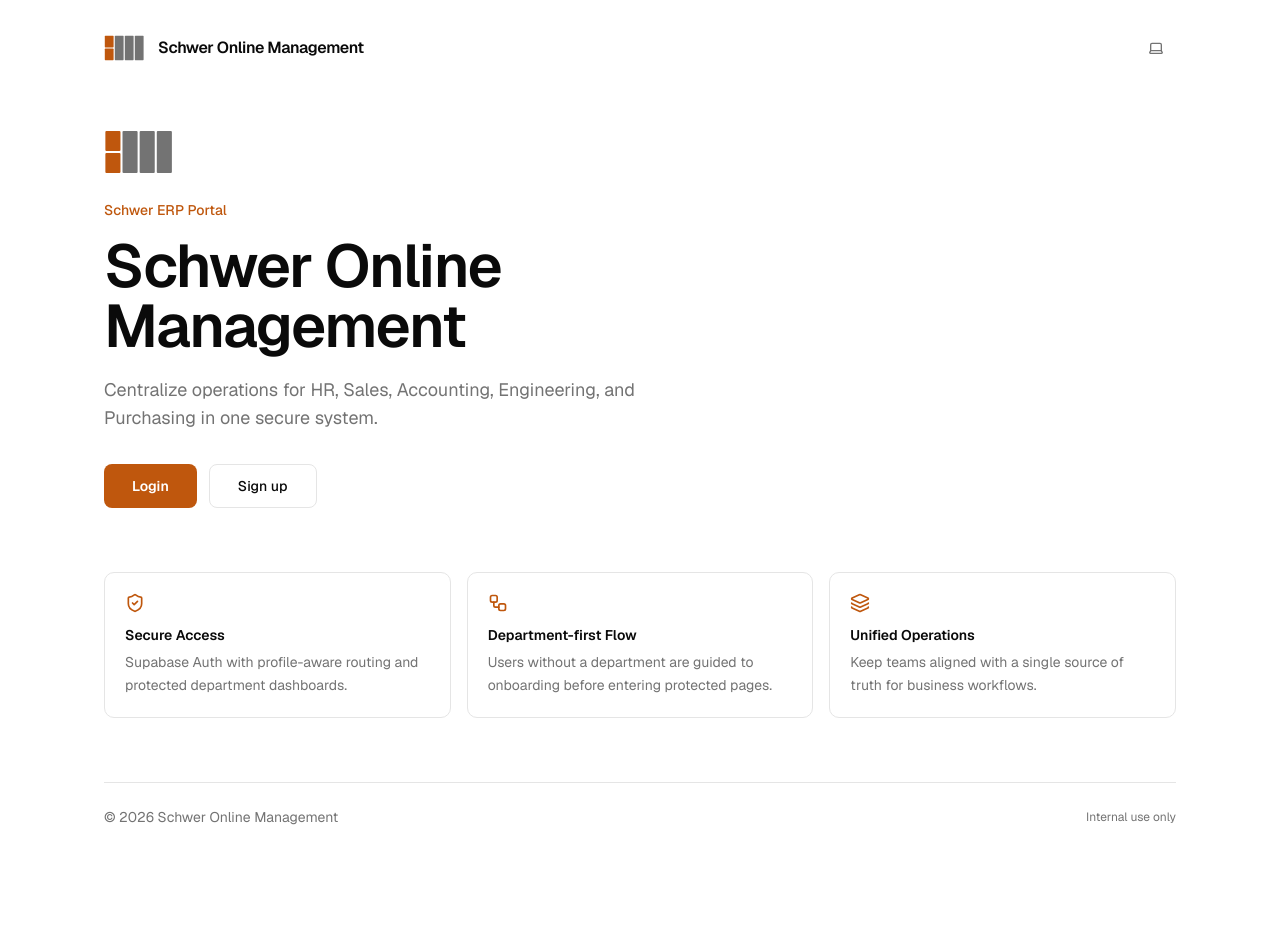
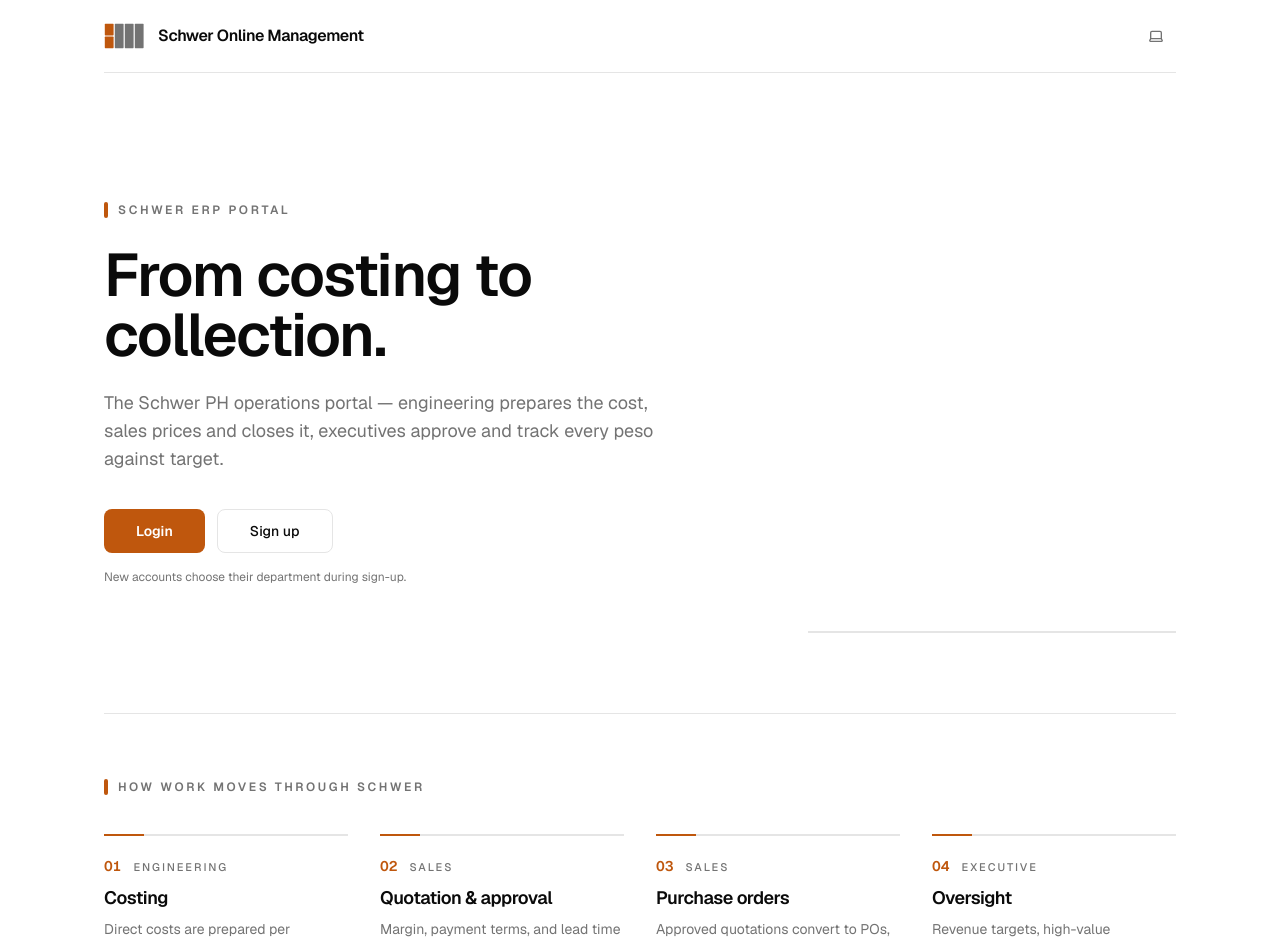
Before and after one commit to Pykeeboi27/schwer-web, a Next.js app: page / in a window 1280 px wide. Shown: the top 945 px of the page. Before the commit the page ends 883 px from the top, so only its background shows below. Built offline with nearby package versions, Linux system fonts and the light colour scheme; no server answers.

Commit message:
Improved front page and auth pages

```diff
--- a/app/page.tsx
+++ b/app/page.tsx
@@ -1,94 +1,180 @@
 import { ThemeSwitcher } from "@/components/theme-switcher";
 import { SchwerLogo } from "@/components/schwer-logo";
-import { Layers, ShieldCheck, Workflow } from "lucide-react";
 import Link from "next/link";
 
-const FEATURES = [
+/**
+ * The landing page renders the company's actual pipeline, not generic feature
+ * copy: engineering costs it, sales prices and closes it, executives approve
+ * and track it. The hero's beam wall is the logo's bar motif at architectural
+ * scale — the same vocabulary as BeamTick and PageHeader inside the app.
+ */
+const PIPELINE = [
   {
-    icon: ShieldCheck,
-    title: "Secure Access",
+    step: "01",
+    department: "Engineering",
+    title: "Costing",
     description:
-      "Supabase Auth with profile-aware routing and protected department dashboards.",
+      "Direct costs are prepared per quotation and submitted for executive costing approval.",
   },
   {
-    icon: Workflow,
-    title: "Department-first Flow",
+    step: "02",
+    department: "Sales",
+    title: "Quotation & approval",
     description:
-      "Users without a department are guided to onboarding before entering protected pages.",
+      "Margin, payment terms, and lead time are added, then routed through the approval chain.",
   },
   {
-    icon: Layers,
-    title: "Unified Operations",
+    step: "03",
+    department: "Sales",
+    title: "Purchase orders",
     description:
-      "Keep teams aligned with a single source of truth for business workflows.",
+      "Approved quotations convert to POs, with every collection tracked against the total.",
   },
+  {
+    step: "04",
+    department: "Executive",
+    title: "Oversight",
+    description:
+      "Revenue targets, high-value approvals, and company-wide performance in one view.",
+  },
+];
+
+const BEAM_WALL = [
+  { label: "Engineering", height: "52%" },
+  { label: "Sales", height: "66%" },
+  { label: "Purchase Orders", height: "80%" },
+  { label: "Executive", height: "94%" },
 ];
 
 export default function Home() {
   return (
-    <main className="min-h-screen bg-background text-foreground">
-      <div className="mx-auto flex min-h-screen w-full max-w-6xl flex-col px-6 py-8 md:px-10">
+    <main className="min-h-svh bg-background text-foreground">
+      <div className="mx-auto flex min-h-svh w-full max-w-6xl flex-col px-6 md:px-10">
         {/* Header */}
-        <header className="flex items-center justify-between">
+        <header className="flex items-center justify-between border-b py-5">
           <Link
             href="/"
-            className="inline-flex items-center gap-3 text-base font-semibold tracking-tight transition-opacity hover:opacity-80"
+            className="inline-flex items-center gap-3 transition-opacity hover:opacity-80"
           >
             <SchwerLogo className="h-7" />
-            <span className="hidden sm:inline">Schwer Online Management</span>
+            <span className="text-sm font-semibold tracking-tight sm:text-base">
+              Schwer Online Management
+            </span>
           </Link>
           <ThemeSwitcher />
         </header>
 
         {/* Hero */}
-        <section className="flex flex-1 flex-col items-start justify-center py-16">
-          <div className="flex items-center gap-3 mb-6">
-            <SchwerLogo className="h-12" />
-          </div>
+        <section className="grid flex-1 items-center gap-12 py-14 md:py-20 lg:grid-cols-[minmax(0,1fr)_auto] lg:gap-16">
+          <div>
+            <p className="inline-flex items-center gap-2.5 text-xs font-semibold uppercase tracking-[0.22em] text-muted-foreground">
+              <span className="h-4 w-1 rounded-full bg-primary" aria-hidden="true" />
+              Schwer ERP Portal
+            </p>
 
-          <span className="text-sm font-medium text-primary">Schwer ERP Portal</span>
-
-          <h1 className="mt-4 max-w-3xl text-4xl font-semibold leading-tight tracking-tight sm:text-5xl md:text-6xl">
-            Schwer Online
-            <br className="hidden sm:block" /> Management
+            <h1 className="mt-5 max-w-2xl text-4xl font-semibold leading-[1.05] tracking-tight sm:text-5xl md:text-6xl">
+              From costing to collection.
             </h1>
 
-          <p className="mt-5 max-w-xl text-base leading-relaxed text-muted-foreground sm:text-lg">
-            Centralize operations for HR, Sales, Accounting, Engineering, and Purchasing
-            in one secure system.
+            <p className="mt-6 max-w-xl text-base leading-relaxed text-muted-foreground sm:text-lg">
+              The Schwer PH operations portal — engineering prepares the cost, sales
+              prices and closes it, executives approve and track every peso against
+              target.
             </p>
 
-          <div className="mt-8 flex flex-wrap gap-3">
+            <div className="mt-9 flex flex-wrap items-center gap-3">
               <Link
                 href="/auth/login"
-              className="inline-flex h-11 items-center justify-center rounded-md bg-primary px-7 text-sm font-semibold text-primary-foreground transition-colors hover:bg-primary/90 focus-visible:outline-none focus-visible:ring-2 focus-visible:ring-ring focus-visible:ring-offset-2"
+                className="inline-flex h-11 items-center justify-center rounded-md bg-primary px-8 text-sm font-semibold text-primary-foreground transition-colors hover:bg-primary/90 focus-visible:outline-none focus-visible:ring-2 focus-visible:ring-ring focus-visible:ring-offset-2"
               >
                 Login
               </Link>
               <Link
                 href="/auth/sign-up"
-              className="inline-flex h-11 items-center justify-center rounded-md border border-input bg-background px-7 text-sm font-medium transition-colors hover:bg-muted focus-visible:outline-none focus-visible:ring-2 focus-visible:ring-ring focus-visible:ring-offset-2"
+                className="inline-flex h-11 items-center justify-center rounded-md border border-input bg-background px-8 text-sm font-medium transition-colors hover:bg-muted focus-visible:outline-none focus-visible:ring-2 focus-visible:ring-ring focus-visible:ring-offset-2"
               >
                 Sign up
               </Link>
             </div>
 
-          {/* Feature cards */}
-          <div className="mt-16 grid w-full gap-4 sm:grid-cols-3">
-            {FEATURES.map(({ icon: Icon, title, description }) => (
-              <div key={title} className="rounded-lg border bg-card p-5">
-                <Icon
-                  className="mb-3 h-5 w-5 text-primary"
+            <p className="mt-4 text-xs text-muted-foreground">
+              New accounts choose their department during sign-up.
+            </p>
+
+            {/* Compact beam strip — mobile stand-in for the desktop beam wall */}
+            <div
+              className="mt-12 flex w-fit items-end gap-1.5 border-b-2 border-border pr-10 lg:hidden"
               aria-hidden="true"
-                  size={20}
-                />
-                <h2 className="text-sm font-semibold">{title}</h2>
-                <p className="mt-1.5 text-sm leading-relaxed text-muted-foreground">
-                  {description}
-                </p>
+            >
+              <div className="flex h-10 w-2.5 flex-col gap-0.5">
+                <span className="flex-1 rounded-[2px] bg-primary" />
+                <span className="flex-1 rounded-[2px] bg-primary" />
+              </div>
+              <span className="h-8 w-2.5 rounded-[2px] bg-secondary/80" />
+              <span className="h-11 w-2.5 rounded-[2px] bg-secondary/80" />
+              <span className="h-14 w-2.5 rounded-[2px] bg-secondary/80" />
+              <span className="h-16 w-2.5 rounded-[2px] bg-secondary/80" />
+            </div>
+          </div>
+
+          {/* Beam wall — the logo's bar motif at architectural scale */}
+          <div
+            className="hidden h-[26rem] items-end gap-3 border-b-2 border-border xl:h-[30rem] lg:flex"
+            aria-hidden="true"
+          >
+            <div className="flex h-full w-14 flex-col gap-2 motion-reduce:animate-none animate-in fade-in slide-in-from-bottom-8 fill-mode-backwards duration-700 xl:w-16">
+              <span className="flex-1 rounded-md bg-primary" />
+              <span className="flex-1 rounded-md bg-primary" />
+            </div>
+            {BEAM_WALL.map((beam, index) => (
+              <div key={beam.label} className="flex h-full items-end">
+                <div
+                  className="flex w-14 items-end justify-center rounded-md bg-secondary pb-4 motion-reduce:animate-none animate-in fade-in slide-in-from-bottom-8 fill-mode-backwards duration-700 xl:w-16"
+                  style={{
+                    height: beam.height,
+                    animationDelay: `${120 + index * 110}ms`,
+                  }}
+                >
+                  <span className="rotate-180 whitespace-nowrap text-[10px] font-semibold uppercase tracking-[0.22em] text-secondary-foreground/70 [writing-mode:vertical-rl]">
+                    {beam.label}
+                  </span>
+                </div>
               </div>
             ))}
           </div>
+        </section>
+
+        {/* Pipeline rail */}
+        <section className="border-t py-12 md:py-16">
+          <p className="inline-flex items-center gap-2.5 text-xs font-semibold uppercase tracking-[0.22em] text-muted-foreground">
+            <span className="h-4 w-1 rounded-full bg-primary" aria-hidden="true" />
+            How work moves through Schwer
+          </p>
+
+          <ol className="mt-8 grid gap-x-8 gap-y-10 sm:grid-cols-2 lg:grid-cols-4">
+            {PIPELINE.map((stage) => (
+              <li key={stage.step} className="relative border-t-2 border-border pt-5">
+                <span
+                  className="absolute -top-0.5 left-0 h-0.5 w-10 bg-primary"
+                  aria-hidden="true"
+                />
+                <div className="flex items-baseline gap-3">
+                  <span className="text-sm font-semibold tabular-nums text-primary">
+                    {stage.step}
+                  </span>
+                  <span className="text-[11px] font-medium uppercase tracking-[0.18em] text-muted-foreground">
+                    {stage.department}
+                  </span>
+                </div>
+                <h2 className="mt-2 text-lg font-semibold tracking-tight">
+                  {stage.title}
+                </h2>
+                <p className="mt-1.5 text-sm leading-relaxed text-muted-foreground">
+                  {stage.description}
+                </p>
+              </li>
+            ))}
+          </ol>
         </section>
 
         {/* Footer */}
```
Also changed, not shown: components/auth/auth-shell.tsx (+49 -10 lines). Lines whose indentation alone changed are shown as unchanged.
